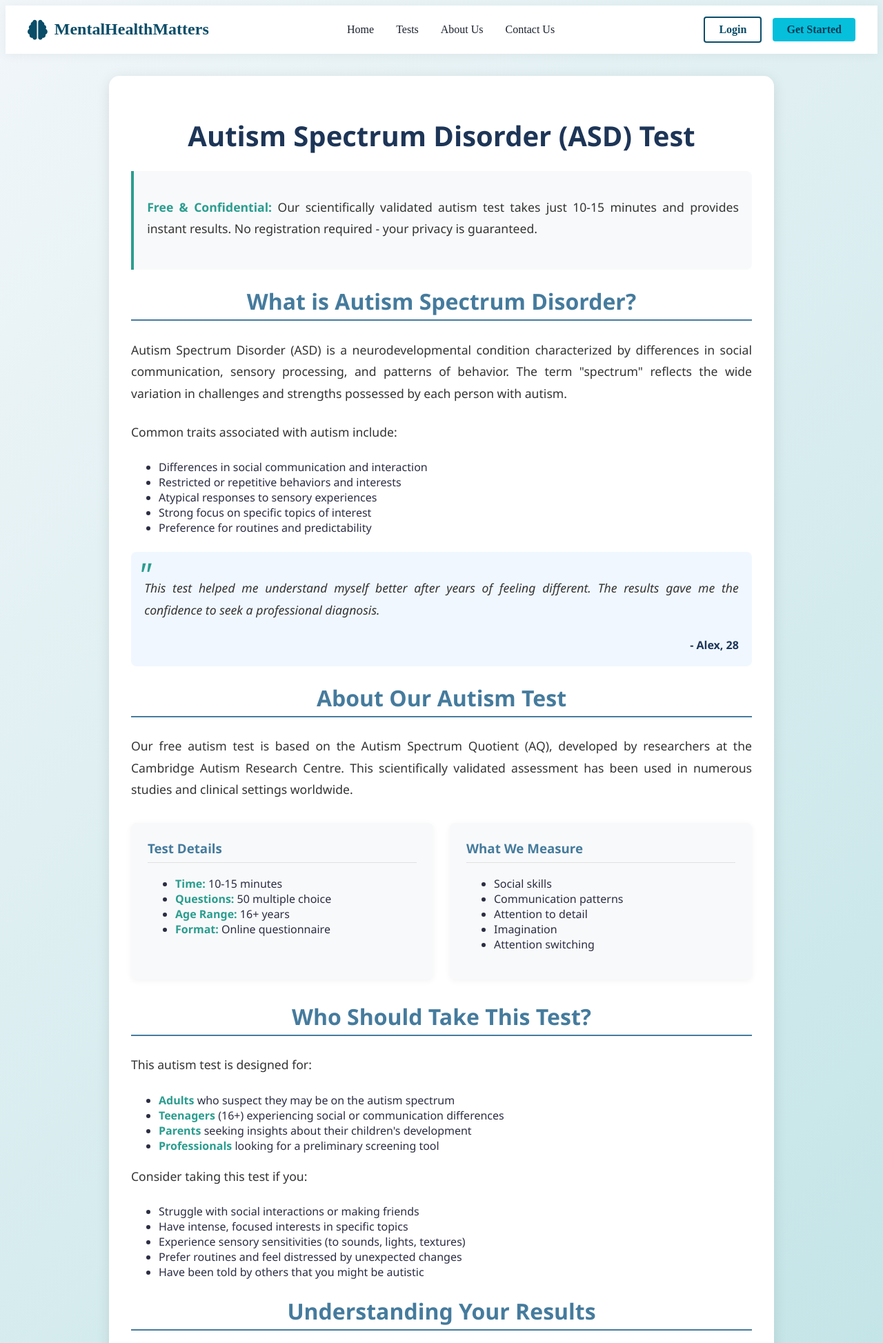
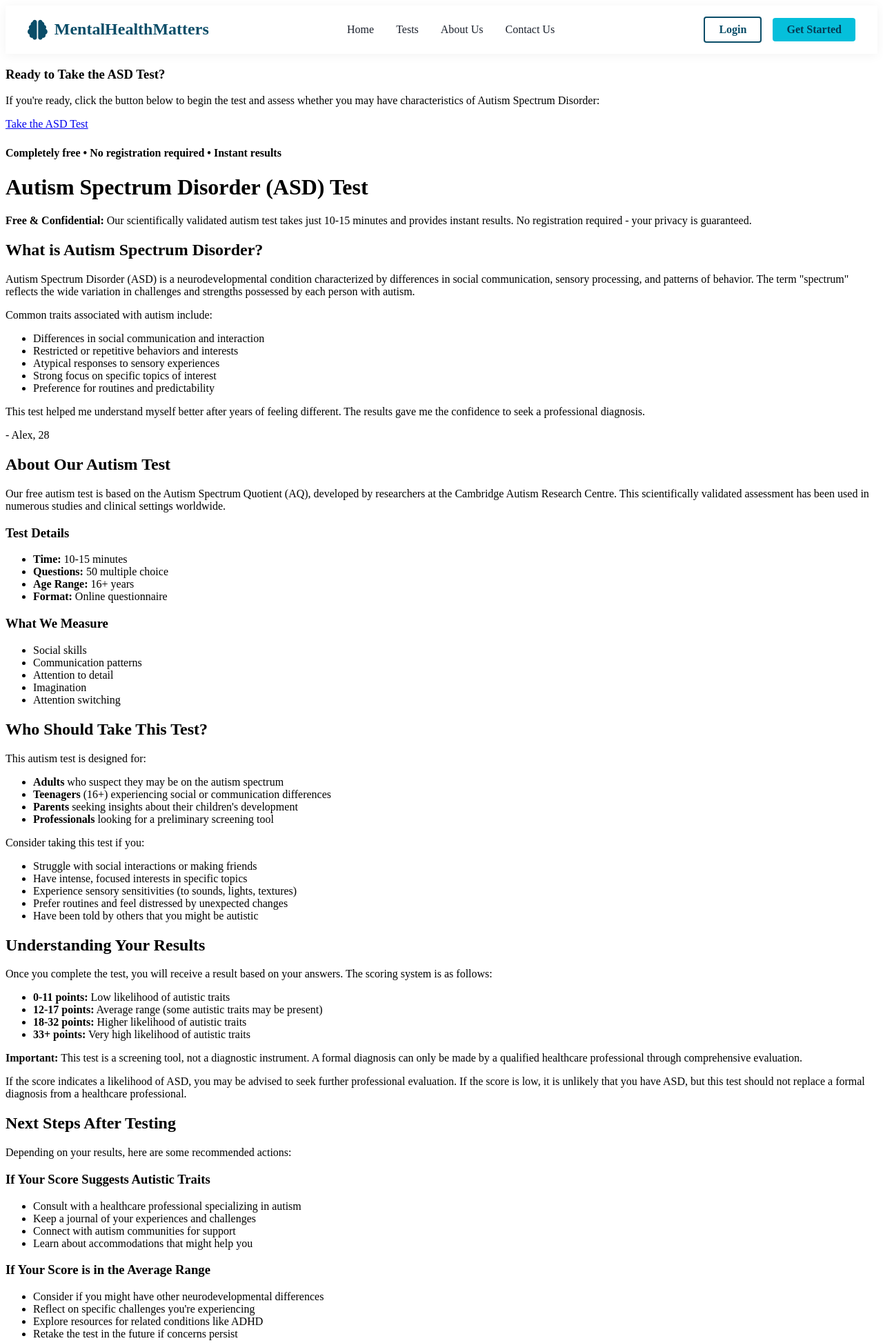
Before and after one commit to shauryasjadaunnn12345/mentalhealthmatters, a Django app: page /autism in a window 1280 px wide. Shown: the top 1947 px of the page at 69% size. Run offline with Django 5.2, Linux system fonts and the light colour scheme; some libraries are stand-ins or nearby versions.

Commit message:
Update autism.html

```diff
--- a/healthmental/templates/autism.html
+++ b/healthmental/templates/autism.html
@@ -1,4 +1,5 @@
 {% extends "base_generic.html" %}
+{% load static %}
 {% block title %}
 <title>Free Autism Test 2025. Get Free Autism Test.</title>
 {% endblock title %}
@@ -9,139 +10,21 @@
 <meta content="MindCare Team"name=author>
 <link href=https://www.mentalhealthmatters.sbs/autism rel=canonical>
 
-<style>
-.info-container{
-  max-width:900px;
-  margin:2rem auto;
-  padding:2rem;
-  background-color:#fff;
-  border-radius:15px;
-  box-shadow:0 4px 20px rgba(0,0,0,.1);
-  font-family:'Segoe UI',Tahoma,Geneva,Verdana,sans-serif;
-  color:#2b2d42
-}
-.info-container h1{
-  font-size:2.5rem;
-  color:#1d3557;
-  margin-bottom:1.5rem;
-  text-align:center
-}
-.info-container h2{
-  font-size:2rem;
-  color:#457b9d;
-  margin-top:1.5rem;
-  text-align:center;
-  border-bottom:2px solid #457b9d;
-  padding-bottom:5px
-}
-.info-container p{
-  line-height:1.8;
-  color:#333;
-  font-size:1.1rem;
-  margin-bottom:1.5rem;
-  text-align:justify
-}
-.info-container strong{
-  font-weight:700;
-  color:#2a9d8f
-}
-.cta-section{
-  margin-top:3rem;
-  text-align:center;
-  background-color:#eafaf7;
-  padding:2rem;
-  border-radius:10px;
-  box-shadow:0 4px 20px rgba(0,0,0,.1)
-}
-.cta-section h3{
-  font-size:1.8rem;
-  color:#1d3557
-}
-.cta-button{
-  display:inline-block;
-  padding:1rem 2.5rem;
-  background-color:#2a9d8f;
-  color:#fff;
-  font-size:1.2rem;
-  font-weight:700;
-  text-decoration:none;
-  border-radius:30px;
-  transition:background-color .3s ease,transform .3s ease;
-  margin-top:1.5rem
-}
-.cta-button:hover{
-  background-color:#21867a;
-  transform:translateY(-3px)
-}
-.cta-button:active{
-  transform:translateY(1px)
-}
-@media (max-width:768px){
-  .info-container{
-    padding:1.5rem
-  }
-  .cta-button{
-    padding:1rem 2rem;
-    font-size:1rem
-  }
-}
-body{
-  background:linear-gradient(135deg,#f1f6f9,#a8dadc)
-}
-.feature-box {
-  background-color:#f8f9fa;
-  border-left:4px solid #2a9d8f;
-  padding:1.2rem;
-  margin:1.5rem 0;
-  border-radius:0 8px 8px 0
-}
-.testimonial {
-  font-style:italic;
-  color:#555;
-  padding:1.2rem;
-  border-radius:8px;
-  background:#f0f7ff;
-  margin:1.5rem 0;
-  position:relative
-}
-.testimonial:before {
-  content:"\"";
-  font-size:3rem;
-  color:#2a9d8f;
-  position:absolute;
-  left:10px;
-  top:0
-}
-.testimonial-author {
-  font-style:normal;
-  font-weight:bold;
-  text-align:right;
-  margin-top:0.8rem;
-  color:#1d3557
-}
-.info-grid {
-  display:grid;
-  grid-template-columns:repeat(auto-fit, minmax(250px, 1fr));
-  gap:1.5rem;
-  margin:2rem 0
-}
-.info-card {
-  background:#f8f9fa;
-  padding:1.5rem;
-  border-radius:8px;
-  box-shadow:0 2px 10px rgba(0,0,0,0.05)
-}
-.info-card h3 {
-  color:#457b9d;
-  margin-top:0;
-  border-bottom:1px solid #e0e0e0;
-  padding-bottom:0.5rem
-}
-</style>
+<!-- Critical CSS for above-the-fold content -->
+
+<!-- Load non-critical CSS asynchronously -->
+<link rel="preload" href="{% static 'autism.css' %}" as="style" onload="this.onload=null;this.rel='stylesheet'">
+<noscript><link rel="stylesheet" href="{% static 'autism.css' %}"></noscript>
 {% endblock style %}
 
 {% block body %}
-<div class=info-container>
+<div class="cta-section">
+    <h3>Ready to Take the ASD Test?</h3>
+    <p>If you're ready, click the button below to begin the test and assess whether you may have characteristics of Autism Spectrum Disorder:</p>
+    <a class="cta-button" href="{% url 'aq' %}">Take the ASD Test</a>
+    <p style="margin-top:1.5rem"><strong>Completely free • No registration required • Instant results</strong></p>
+  </div>
+<div class="info-container">
   <h1>Autism Spectrum Disorder (ASD) Test</h1>
 
   <div class="feature-box">
@@ -215,10 +98,10 @@ body{
     <li><strong>0-11 points:</strong> Low likelihood of autistic traits</li>
     <li><strong>12-17 points:</strong> Average range (some autistic traits may be present)</li>
     <li><strong>18-32 points:</strong> Higher likelihood of autistic traits</li>
-    <li><strong>33+ points high likelihood of autistic traits</li>
+    <li><strong>33+ points:</strong> Very high likelihood of autistic traits</li>
   </ul>
 
-  <div:</strong> Very class="feature-box">
+  <div class="feature-box">
     <p><strong>Important:</strong> This test is a screening tool, not a diagnostic instrument. A formal diagnosis can only be made by a qualified healthcare professional through comprehensive evaluation.</p>
   </div>
 
@@ -263,14 +146,8 @@ body{
   <p><strong>What's the difference between autism and Asperger's?</strong><br>
   Asperger's Syndrome was previously considered a separate diagnosis but is now included under the broader Autism Spectrum Disorder (ASD) diagnosis in the DSM-5. People who would have been diagnosed with Asperger's are now diagnosed with ASD.</p>
 
-  <div class="cta-section">
-    <h3>Ready to Take the ASD Test?</h3>
-    <p>If you're ready, click the button below to begin the test and assess whether you may have characteristics of Autism Spectrum Disorder:</p>
-    <a class=cta-button href="{% url 'aq' %}">Take the ASD Test</a>
-    <p style="margin-top:1.5rem"><strong>Completely free • No registration required • Instant results</strong></p>
-  </div>
 
-  <div style=display:none>asd test, spectrum test, aq test, asd screening, asd spectrum, asd traits, adhd and autism test, asd evaluation, asd screening tool, asd characteristics, asd spectrum test, asd screening test, adhd autism spectrum, the aq test, aq assessment, asd free, free asd, quotient test, autism spectrum test results, autism 2025, test adhd autism, test to see if you are on the spectrum, free aq test, anxiety depression autism</div>
+
+  <div style="display:none">asd test, spectrum test, aq test, asd screening, asd spectrum, asd traits, adhd and autism test, asd evaluation, asd screening tool, asd characteristics, asd spectrum test, asd screening test, adhd autism spectrum, the aq test, aq assessment, asd free, free asd, quotient test, autism spectrum test results, autism 2025, test adhd autism, test to see if you are on the spectrum, free aq test, anxiety depression autism</div>
 </div>
-
 {% endblock body %}
```
